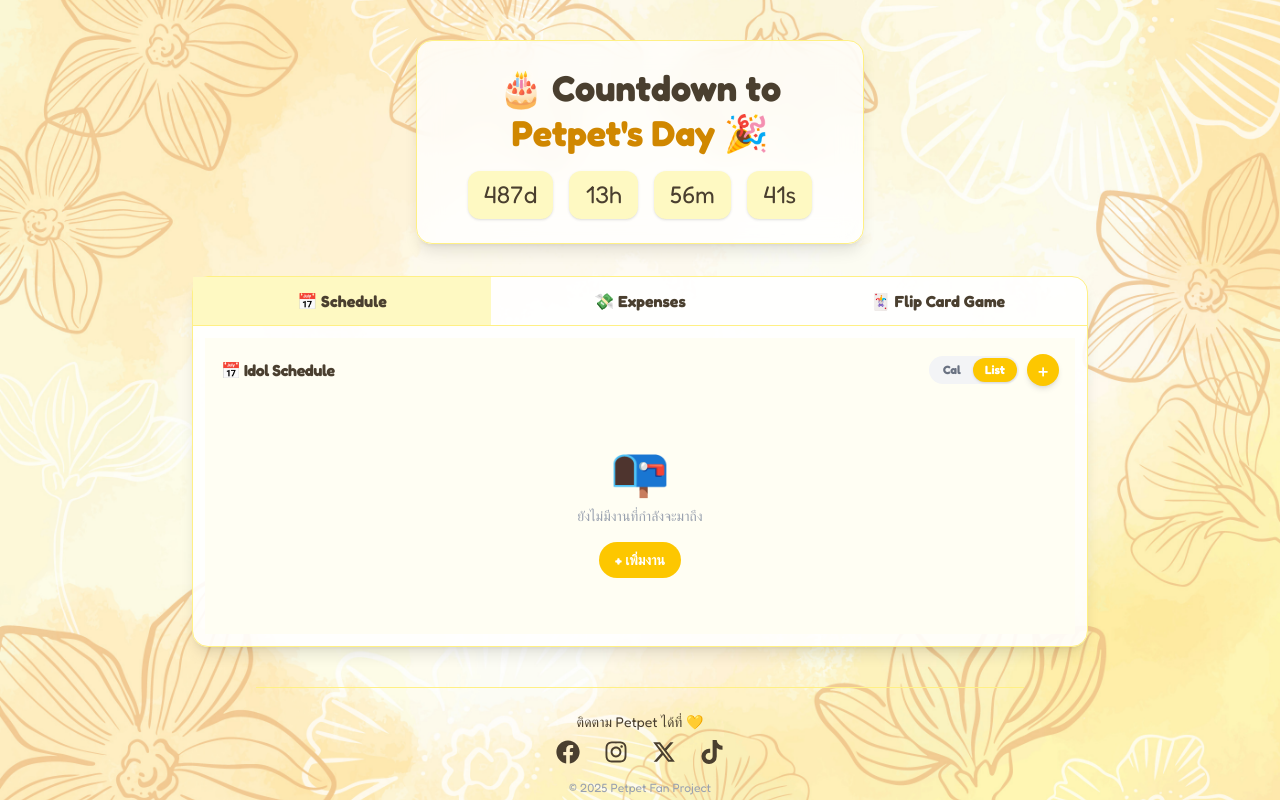
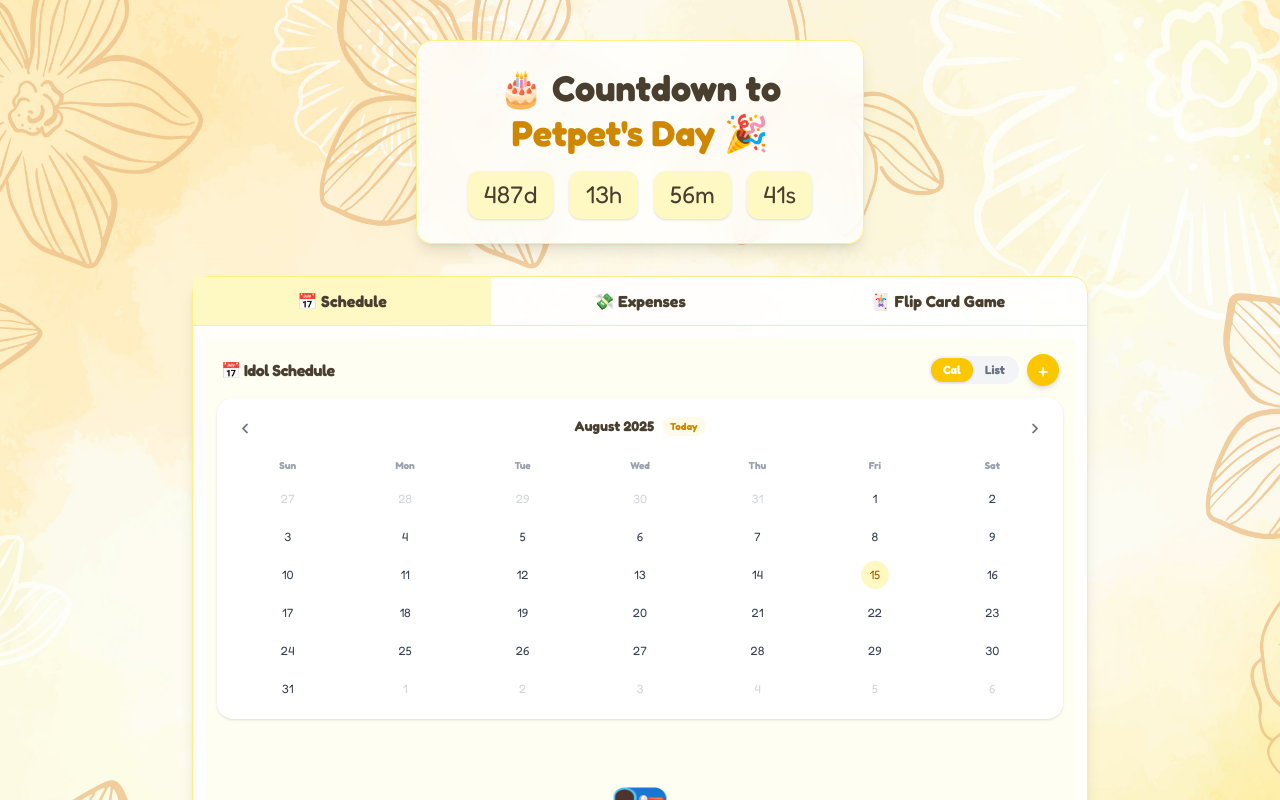
Before and after one commit to sanellman/ipetpetu-next, a Next.js app: page / in a window 1280 px wide. Shown: the top 800 px of the page. Built offline with nearby package versions, Linux system fonts and the light colour scheme.

Commit message:
default cal first

```diff
--- a/src/app/components/ScheduleSection.jsx
+++ b/src/app/components/ScheduleSection.jsx
@@ -376,9 +376,9 @@ export default function ScheduleSection() {
   const [viewMode, setViewMode] = useState(() => {
     if (typeof window !== "undefined") {
       const saved = localStorage.getItem(VIEW_MODE_KEY);
-      return saved === "calendar" ? "calendar" : "list";
+      return saved === "list" ? "list" : "calendar";
     }
-    return "list";
+    return "calendar";
   });
 
   const [currentMonth, setCurrentMonth] = useState(new Date());
```
